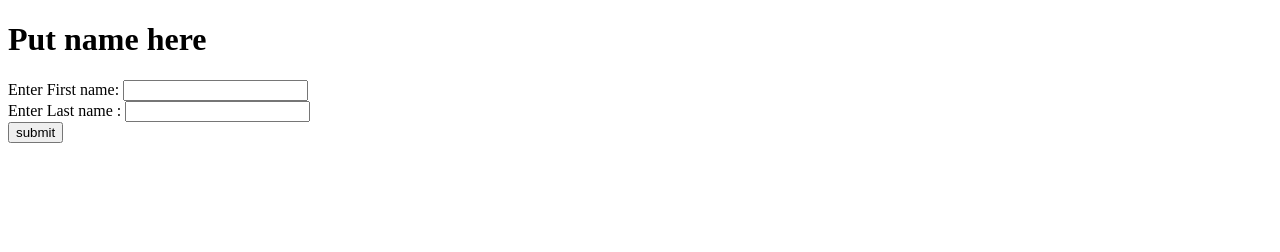
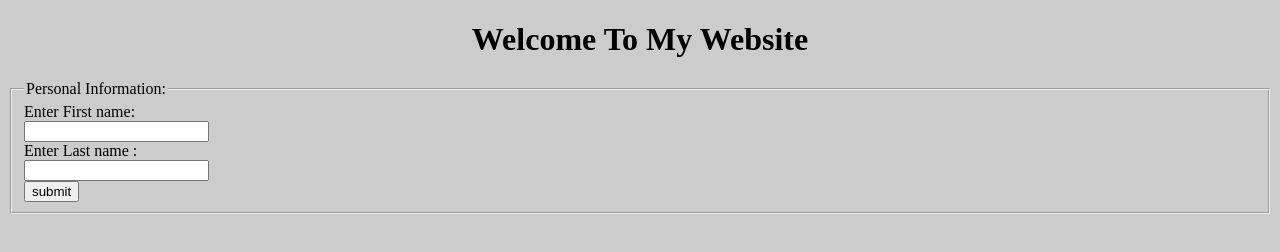
Before and after one commit to Palmer-Robert/winter2019, a plain HTML site: page HelloWorldServlet/web/index.html in a window 1280 px wide. Drawn offline with Linux system fonts and the light colour scheme.

Commit message:
CSS added to Servlet to add some color and life.

```diff
--- a/HelloWorldServlet/web/index.html
+++ b/HelloWorldServlet/web/index.html
@@ -7,14 +7,27 @@
         <title>Submit your name</title>
         <meta charset="UTF-8">
         <meta name="viewport" content="width=device-width, initial-scale=1.0">
+        <style>
+            body {
+                background-color: #ccc;
+            }
+            h1 {
+                text-align: center;
+            }
+        </style>
     </head>
     <body>
-        <h1>Put name here</h1>
+        <h1>Welcome To My Website</h1>
         <div>
             <form action="HelloWorld">
-                Enter First name: <input type="text" name="firstname"><br>
-                Enter Last name : <input type="text" name="lastname"><br>
-                <input type="submit" value="submit">
+                <fieldset>
+                    <legend>Personal Information:</legend>
+                        Enter First name:<br>
+                        <input type="text" name="firstname"><br>
+                        Enter Last name :<br>
+                        <input type="text" name="lastname"><br>
+                        <input type="submit" value="submit">
+                </fieldset>
             </form>
         </div>
     </body>
```
